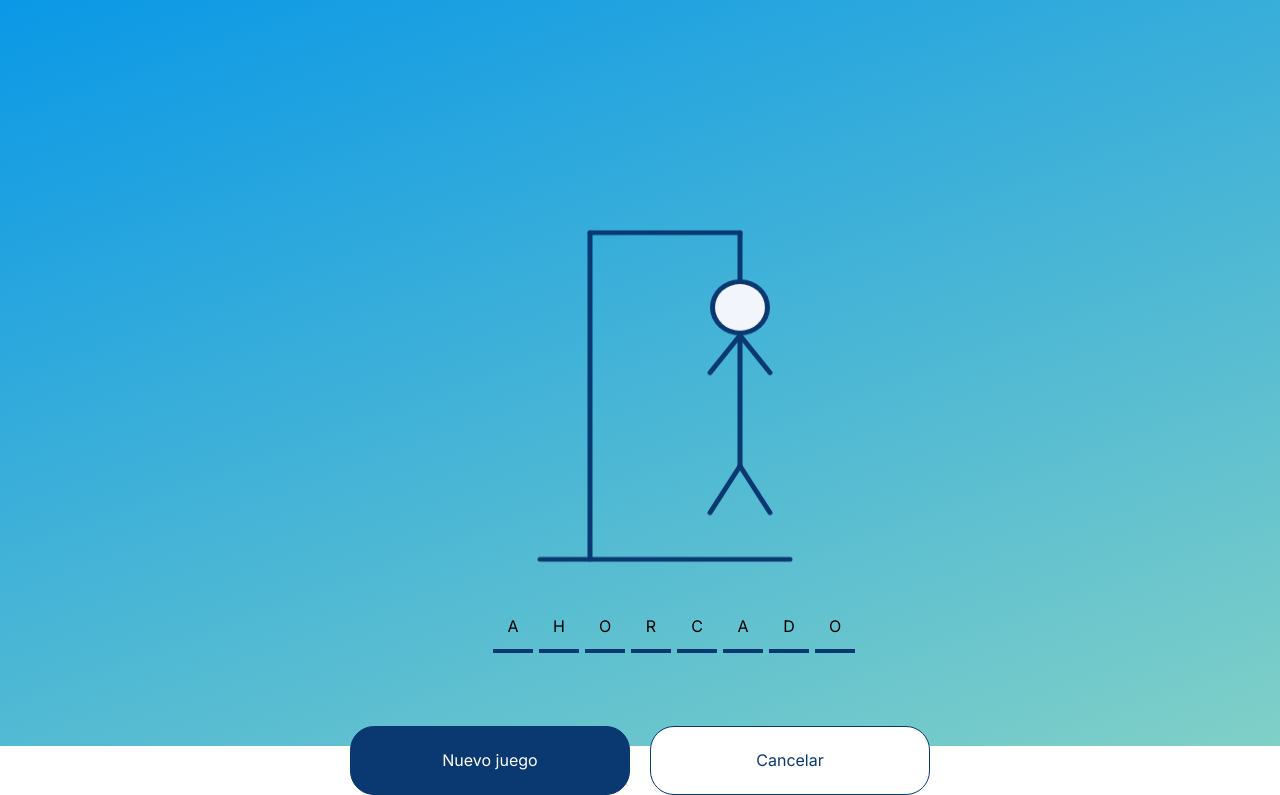
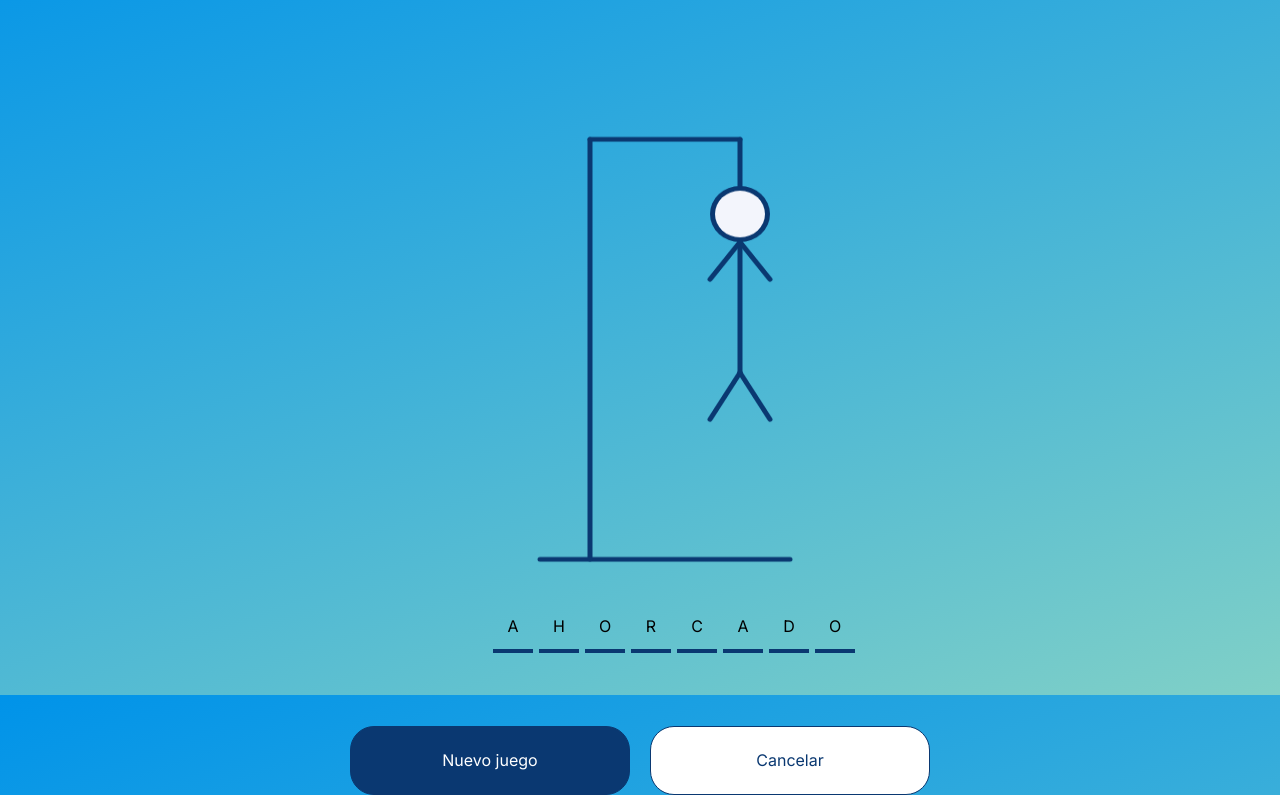
Before and after one commit to OrtegaRamiro31/Desafio-02-Alura-Ahorcado, a plain HTML site: page nuevojuego.html in a window 1280 px wide. Shown: the part 105-900 px from the top of the page. Drawn offline with Linux system fonts and the light colour scheme.

Commit message:
Separado archivo de js de canva. Background reparado finalmente. Cambio de medidas del contenedor de juego. Cambio de posiciones y alargamiento de algunos líneas en el canvas.

```diff
--- a/estilos/styles.css
+++ b/estilos/styles.css
@@ -8,6 +8,7 @@
   --negro: #000000;
 }
 /* apply a natural box layout model to all elements, but allowing components to change */
+
 html {
   box-sizing: border-box;
   font-size: 62.5%;
@@ -19,17 +20,14 @@ html {
 }
 
 body {
-  margin: 0;
   font-size: 16px;
-  /* background-color: var(--azulClaro); */
   background-image: linear-gradient(
     160deg,
     rgb(0, 147, 233) 0%,
     rgb(128, 208, 199) 100%
   );
-  background-repeat: no-repeat;
   font-family: "Inter", sans-serif;
-  min-height: 100vh;
+  background-attachment: fixed;
 }
 
 .contenedor-logo {
@@ -185,8 +183,6 @@ body {
   text-align: center;
   line-height: 0;
   height: 5rem;
-  /* margin-bottom: 1rem;
-  margin-right: 1rem; */
   margin: 0 0.3rem 1rem 0.3rem;
   display: flex;
   flex-direction: column;
@@ -194,9 +190,7 @@ body {
 }
 @media (min-width: 768px) {
   .contenedor-letra-linea {
-    /* margin: 0 1rem 0 1rem; */
     gap: 1;
-    /* margin-right: 1rem; */
     margin-top: 0;
     margin-bottom: 0;
   }
@@ -252,5 +246,3 @@ body {
     display: flex;
   }
 }
-
-/* Canva */
--- a/js/app.js
+++ b/js/app.js
@@ -17,6 +17,8 @@ let intentos = 0;
 let letrasPorEncontrar = 0;
 let finJuego = false;
 let dispositivoMovil = false;
+
+personaje(); // Dibujamos inicialmente el personaje
 
 /* Evento de botón de jugar */
 btnIniciar.addEventListener("click", () => {
@@ -165,115 +167,3 @@ function perder() {
   console.log("Perdiste");
   finJuego = true;
 }
-/* Colores */
-const darkBlue = "#0A3871";
-const lightBlue = "#F3F5FC";
-
-/* Grosor */
-const grosor = 5;
-
-/* Funciones */
-function limpiarCanvas() {
-  pincel.clearRect(0, 0, canvas.width, canvas.height); // Limpiamos el canvas.
-}
-function mastil() {
-  dibujarLinea(200, 550, 450, 550); // Base
-
-  dibujarLinea(250, 550, 250, 200); // Mastil
-
-  dibujarLinea(250, 200, 400, 200); // Mastil Arriba
-
-  dibujarLinea(400, 200, 400, 250); // Mastil para colgar
-}
-
-function cabeza() {
-  // Colocamos un círculo dentro de otro para simular la cabeza y que no se vea de un solo color.
-  dibujarCirculo(400, 280, 30, darkBlue); // Cabeza con background darkblue
-  dibujarCirculo(400, 280, 25, lightBlue); // Cabeza más pequeña con lightblue
-}
-
-function torso() {
-  dibujarLinea(400, 310, 400, 450); // Dibujamos torso de personaje
-}
-
-function brazoIzquierdo() {
-  dibujarLinea(400, 310, 370, 350); // Dibujamos brazo izquierdo
-}
-
-function brazoDerecho() {
-  dibujarLinea(400, 310, 430, 350); // Dibujamos brazo derecho
-}
-
-function pieIzquierdo() {
-  dibujarLinea(400, 450, 370, 500); // Dibujamos pie izquierdo
-}
-
-function pieDerecho() {
-  dibujarLinea(400, 450, 430, 500); // Dibujamos pie derecho
-}
-
-function dibujarLinea(x1, y1, x2, y2, color = darkBlue) {
-  pincel.beginPath();
-  pincel.moveTo(x1, y1); // Mover a x,y coordenadas
-  pincel.lineTo(x2, y2); // Dibujar línea desde el punto actual hasta otro punto (x,y)
-  pincel.strokeStyle = color; // Añadimos color
-  pincel.lineWidth = grosor; // Grosor de la linea
-  pincel.lineCap = "round"; // Redondeamos la línea
-  pincel.stroke(); // Colocamos el dibujo dentro del canva
-}
-
-function dibujarCirculo(x, y, radio, color = darkBlue) {
-  pincel.beginPath();
-  pincel.fillStyle = color;
-  pincel.beginPath();
-  pincel.arc(x, y, radio, 0, 2 * 3.14);
-  pincel.fill();
-}
-
-function personaje() {
-  mastil();
-  cabeza();
-  torso();
-  brazoIzquierdo();
-  brazoDerecho();
-  pieIzquierdo();
-  pieDerecho();
-}
-
-personaje();
-
-function dibujarErrores() {
-  switch (intentos) {
-    case 7:
-      mastil();
-      break;
-
-    case 6:
-      cabeza();
-      break;
-
-    case 5:
-      torso();
-      break;
-
-    case 4:
-      brazoIzquierdo();
-      break;
-
-    case 3:
-      brazoDerecho();
-      break;
-
-    case 2:
-      pieIzquierdo();
-      break;
-
-    case 1:
-      pieDerecho();
-      perder();
-      break;
-
-    default:
-      console.log("error");
-  }
-}
--- /dev/null
+++ b/js/canvas.js
@@ -0,0 +1,110 @@
+/* Colores */
+const darkBlue = "#0A3871";
+const lightBlue = "#F3F5FC";
+
+/* Grosor */
+const grosor = 5;
+
+/* Funciones */
+function limpiarCanvas() {
+  pincel.clearRect(0, 0, canvas.width, canvas.height); // Limpiamos el canvas.
+}
+function mastil() {
+  dibujarLinea(200, 550, 450, 550); // Base
+
+  dibujarLinea(250, 550, 250, 100); // Mastil
+
+  dibujarLinea(250, 100, 400, 100); // Mastil Arriba
+
+  dibujarLinea(400, 100, 400, 150); // Mastil para colgar
+}
+
+function cabeza() {
+  // Colocamos un círculo dentro de otro para simular la cabeza y que no se vea de un solo color.
+  dibujarCirculo(400, 180, 30, darkBlue); // Cabeza con background darkblue
+  dibujarCirculo(400, 180, 25, lightBlue); // Cabeza más pequeña con lightblue
+}
+
+function torso() {
+  dibujarLinea(400, 210, 400, 350); // Dibujamos torso de personaje
+}
+
+function brazoIzquierdo() {
+  dibujarLinea(400, 210, 370, 250); // Dibujamos brazo izquierdo
+}
+
+function brazoDerecho() {
+  dibujarLinea(400, 210, 430, 250); // Dibujamos brazo derecho
+}
+
+function pieIzquierdo() {
+  dibujarLinea(400, 350, 370, 400); // Dibujamos pie izquierdo
+}
+
+function pieDerecho() {
+  dibujarLinea(400, 350, 430, 400); // Dibujamos pie derecho
+}
+
+function dibujarLinea(x1, y1, x2, y2, color = darkBlue) {
+  pincel.beginPath();
+  pincel.moveTo(x1, y1); // Mover a x,y coordenadas
+  pincel.lineTo(x2, y2); // Dibujar línea desde el punto actual hasta otro punto (x,y)
+  pincel.strokeStyle = color; // Añadimos color
+  pincel.lineWidth = grosor; // Grosor de la linea
+  pincel.lineCap = "round"; // Redondeamos la línea
+  pincel.stroke(); // Colocamos el dibujo dentro del canva
+}
+
+function dibujarCirculo(x, y, radio, color = darkBlue) {
+  pincel.beginPath();
+  pincel.fillStyle = color;
+  pincel.beginPath();
+  pincel.arc(x, y, radio, 0, 2 * 3.14);
+  pincel.fill();
+}
+
+function personaje() {
+  mastil();
+  cabeza();
+  torso();
+  brazoIzquierdo();
+  brazoDerecho();
+  pieIzquierdo();
+  pieDerecho();
+}
+
+function dibujarErrores() {
+  switch (intentos) {
+    case 7:
+      mastil();
+      break;
+
+    case 6:
+      cabeza();
+      break;
+
+    case 5:
+      torso();
+      break;
+
+    case 4:
+      brazoIzquierdo();
+      break;
+
+    case 3:
+      brazoDerecho();
+      break;
+
+    case 2:
+      pieIzquierdo();
+      break;
+
+    case 1:
+      pieDerecho();
+      perder();
+      break;
+
+    default:
+      console.log("error");
+  }
+}
--- a/nuevojuego.html
+++ b/nuevojuego.html
@@ -73,6 +73,7 @@
       </div>
     </section>
 
+    <script src="js/canvas.js"></script>
     <script src="js/teclado.js"></script>
     <script src="js/app.js"></script>
   </body>
```
